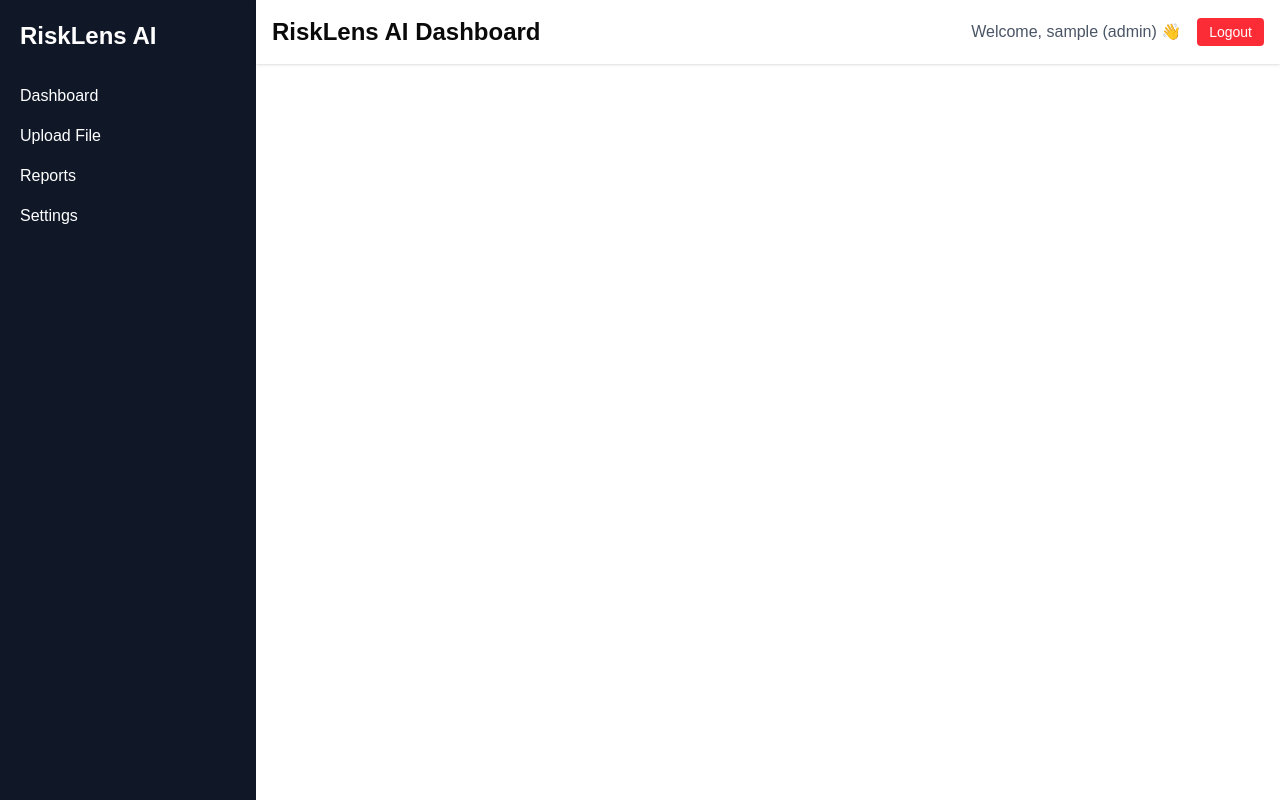
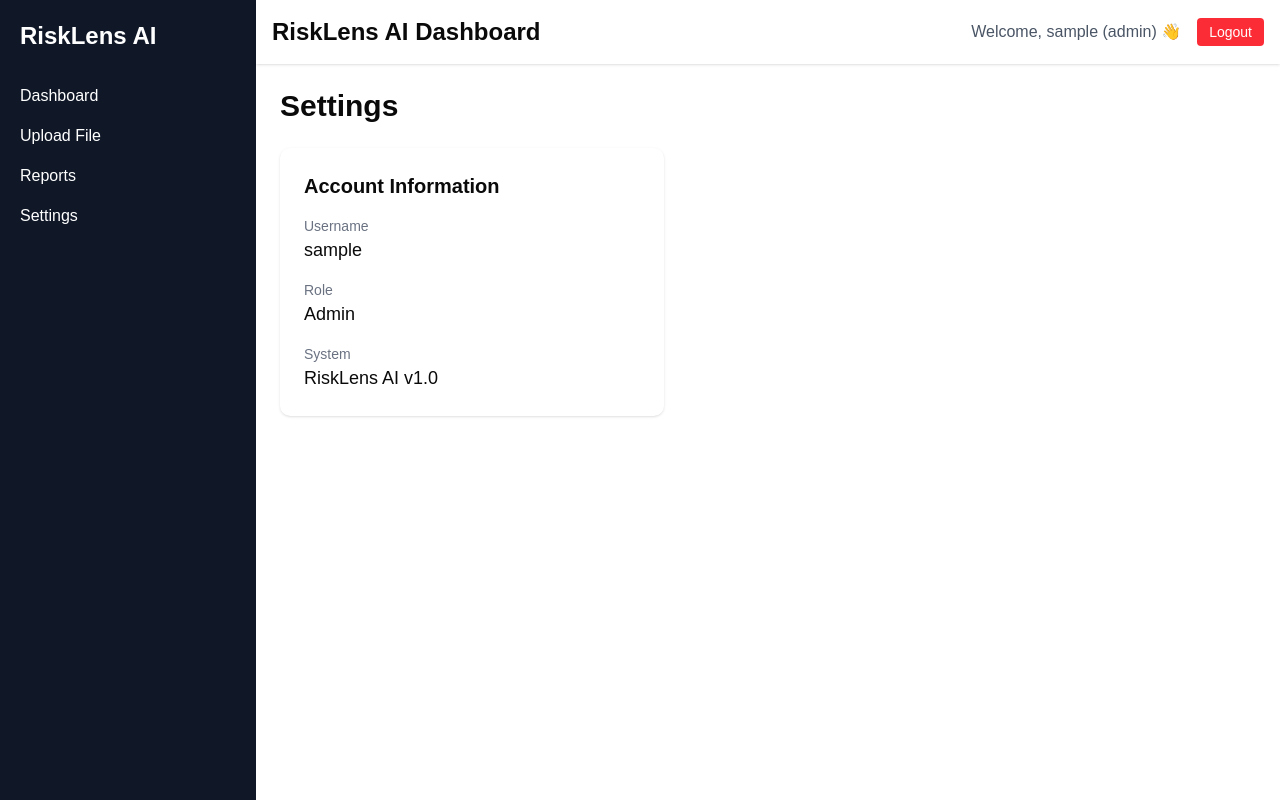
Before and after one commit to Redkrossresearch/risklens-ai, a React (Vite) app: page /settings in a window 1280 px wide. Built offline with nearby package versions, Linux system fonts and the light colour scheme; sample sign-in values are in the browser's storage.

Commit message:
Add Settings page - complete frontend with all 4 pages working

```diff
--- a/src/App.jsx
+++ b/src/App.jsx
@@ -4,6 +4,7 @@ import Navbar from "./components/Navbar";
 import DashboardPage from "./pages/DashboardPage";
 import UploadPage from "./pages/UploadPage";
 import ReportsPage from "./pages/ReportsPage";
+import SettingsPage from "./pages/SettingsPage";
 import LoginPage from "./pages/LoginPage";
 
 function ProtectedLayout() {
@@ -22,6 +23,7 @@ function ProtectedLayout() {
           <Route path="/" element={<DashboardPage />} />
           <Route path="/upload" element={<UploadPage />} />
           <Route path="/reports" element={<ReportsPage />} />
+          <Route path="/settings" element={<SettingsPage />} />
         </Routes>
       </div>
     </div>
--- a/src/components/Sidebar.jsx
+++ b/src/components/Sidebar.jsx
@@ -31,8 +31,13 @@ function Sidebar() {
             Reports
           </Link>
         </li>
-        <li className="cursor-pointer hover:text-blue-400">
-          Settings
+        <li>
+          <Link
+            to="/settings"
+            className="cursor-pointer hover:text-blue-400"
+          >
+            Settings
+          </Link>
         </li>
       </ul>
     </div>
--- /dev/null
+++ b/src/pages/SettingsPage.jsx
@@ -0,0 +1,27 @@
+function SettingsPage() {
+  const username = localStorage.getItem("username") || "User";
+  const role = localStorage.getItem("role") || "N/A";
+
+  return (
+    <div className="p-6">
+      <h1 className="text-3xl font-bold mb-6">Settings</h1>
+      <div className="bg-white p-6 rounded-lg shadow w-96">
+        <h2 className="text-xl font-bold mb-4">Account Information</h2>
+        <div className="mb-4">
+          <p className="text-sm text-gray-500">Username</p>
+          <p className="text-lg font-medium">{username}</p>
+        </div>
+        <div className="mb-4">
+          <p className="text-sm text-gray-500">Role</p>
+          <p className="text-lg font-medium capitalize">{role}</p>
+        </div>
+        <div>
+          <p className="text-sm text-gray-500">System</p>
+          <p className="text-lg font-medium">RiskLens AI v1.0</p>
+        </div>
+      </div>
+    </div>
+  );
+}
+
+export default SettingsPage;
```
